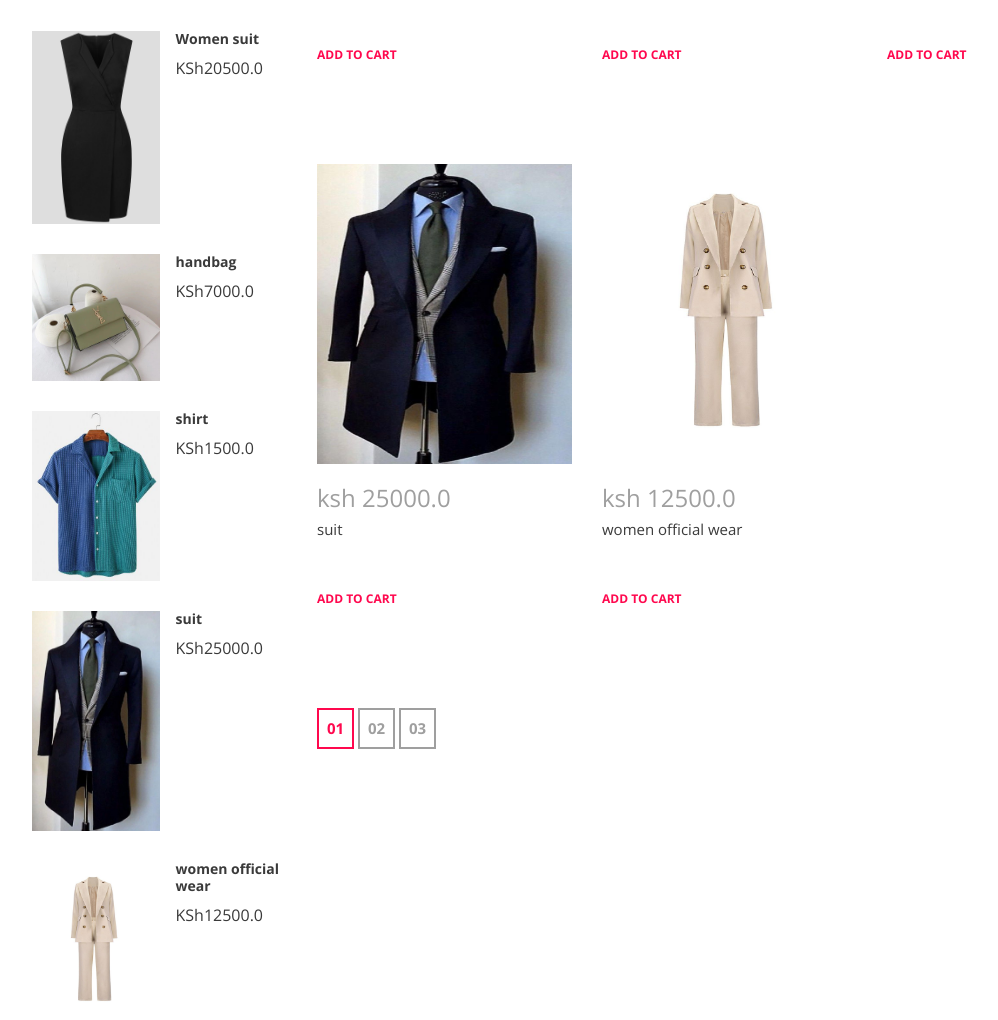
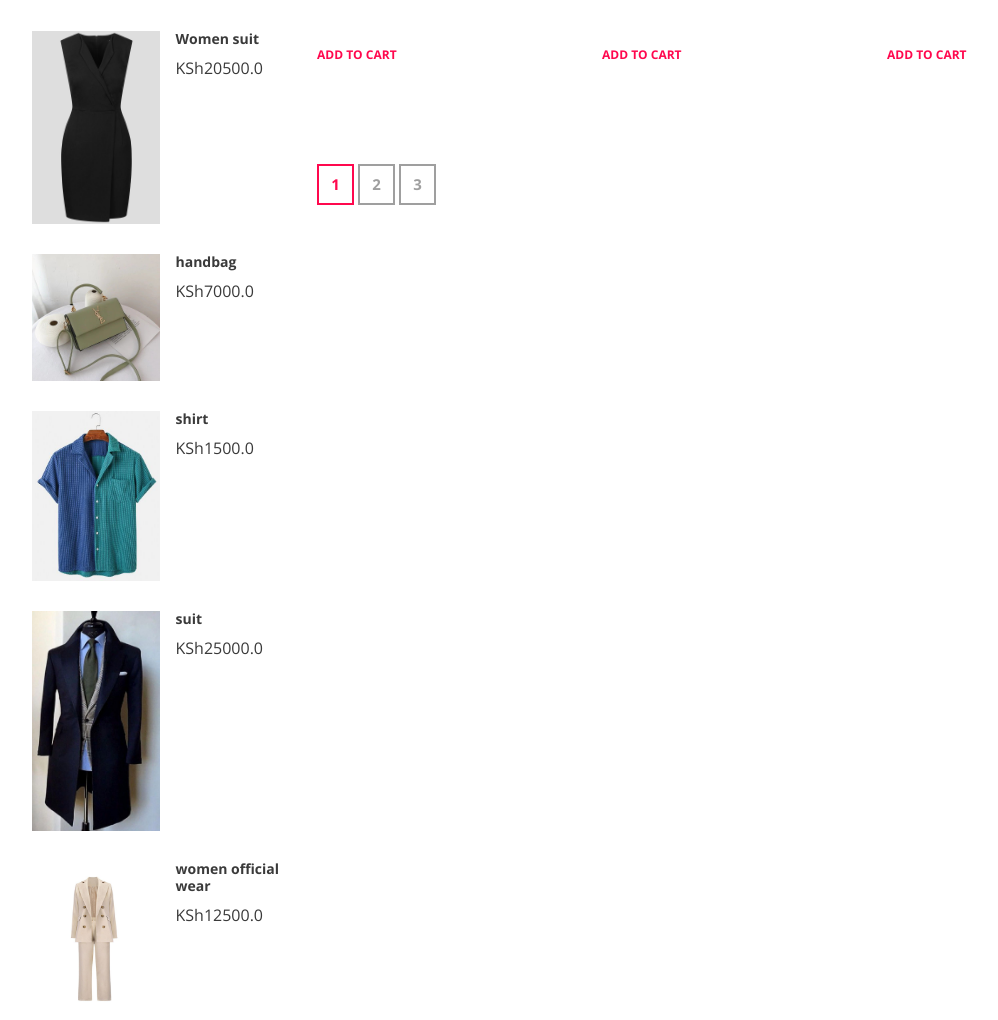
Before and after one commit to RoySamson-stack/ecommerce-website-, a Django app: page /products/ in a window 1280 px wide. Shown: the part 2073-3093 px from the top of the page, without its empty margins (53-1051 px from the left). Run offline with Django 4.2, Linux system fonts and the light colour scheme; data comes from the database, SQL or seed files in the repository; both versions use the stored data as it was after the commit; some libraries are stand-ins or nearby versions.

Commit message:
adding pagination to the products page

```diff
--- a/onlinestore/templates/onlinestore/products.html
+++ b/onlinestore/templates/onlinestore/products.html
@@ -156,7 +156,7 @@
                         <div class="shop_grid_product_area">
                             <div class="row">
                                <!-- Single gallery Item -->
-                               {%for product in products%}
+                               {%for product in products_pages%}
                                 <div class="col-12 col-sm-6 col-lg-4 single_gallery_item wow fadeInUpBig" data-wow-delay="1s" id="{{product.filter}}">
                                     <!-- Product Image -->
                                     <div class="product-img">
@@ -179,9 +179,9 @@
                         <div class="shop_pagination_area wow fadeInUp" data-wow-delay="1.1s">
                             <nav aria-label="Page navigation">
                                 <ul class="pagination pagination-sm">
-                                    <li class="page-item active"><a class="page-link" href="#">01</a></li>
-                                    <li class="page-item"><a class="page-link" href="#">02</a></li>
-                                    <li class="page-item"><a class="page-link" href="#">03</a></li>
+                                    <li class="page-item active"><a class="page-link" href="?page=1">1</a></li>
+                                    <li class="page-item"><a class="page-link" href="?page=2">2</a></li>
+                                    <li class="page-item"><a class="page-link" href="?page=3">3</a></li>
                                 </ul>
                             </nav>
                         </div>
--- a/onlinestore/views.py
+++ b/onlinestore/views.py
@@ -11,6 +11,9 @@ import json
 from .forms import CreateUserForm, LoginForm
 from .utils import cookieCart, cartData, guestOrder
 from django.db.models import F, Sum
+
+from django.core.paginator import Paginator
+
 
 
 
@@ -74,9 +77,15 @@ def signup(request):
 
 def products(request):
     products = Product.objects.all()
-    #get the cart data from the cart Fuct
+
+
+    #set up pagination
+    paginator = Paginator(products, 9)
+    page = request.GET.get('page')
+    products_pages = paginator.get_page(page)
     context = {
-        'products': products
+        'products': products,
+        'products_pages': products_pages
     }
     return render(request, 'onlinestore/products.html', context)
 
```
Also changed, not shown: db.sqlite3, media/images/Design_Corduroy_Patchwork_Shirts.jpeg (added), media/images/I_found_this_amazing_Mens_Plain_Gentlemanlike.jpeg (added), media/images/MY_PRADA_SAFFIANO_DOUBLE_ZIP_REVIEW_-_Andrea_Clare.jpeg (added).
